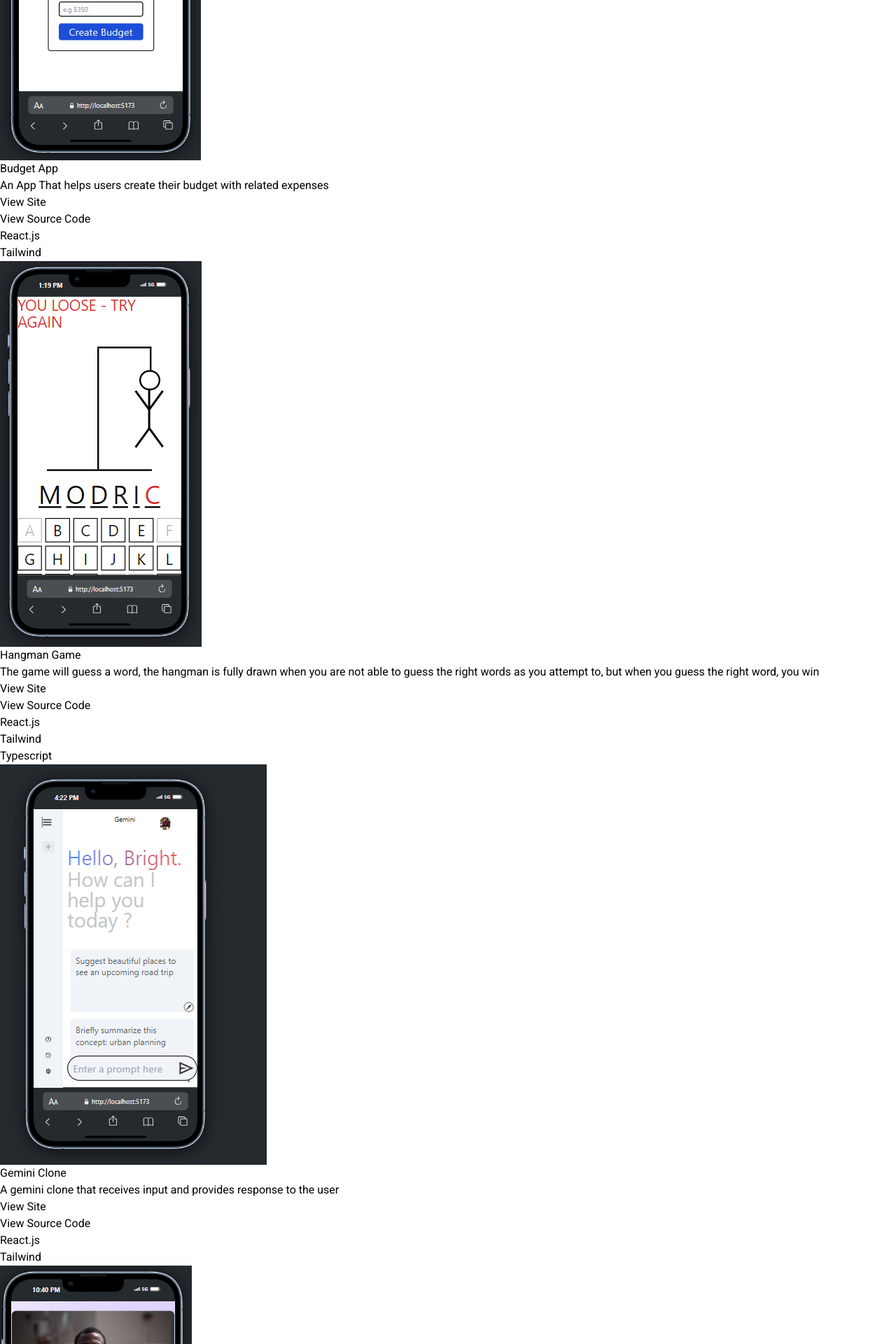
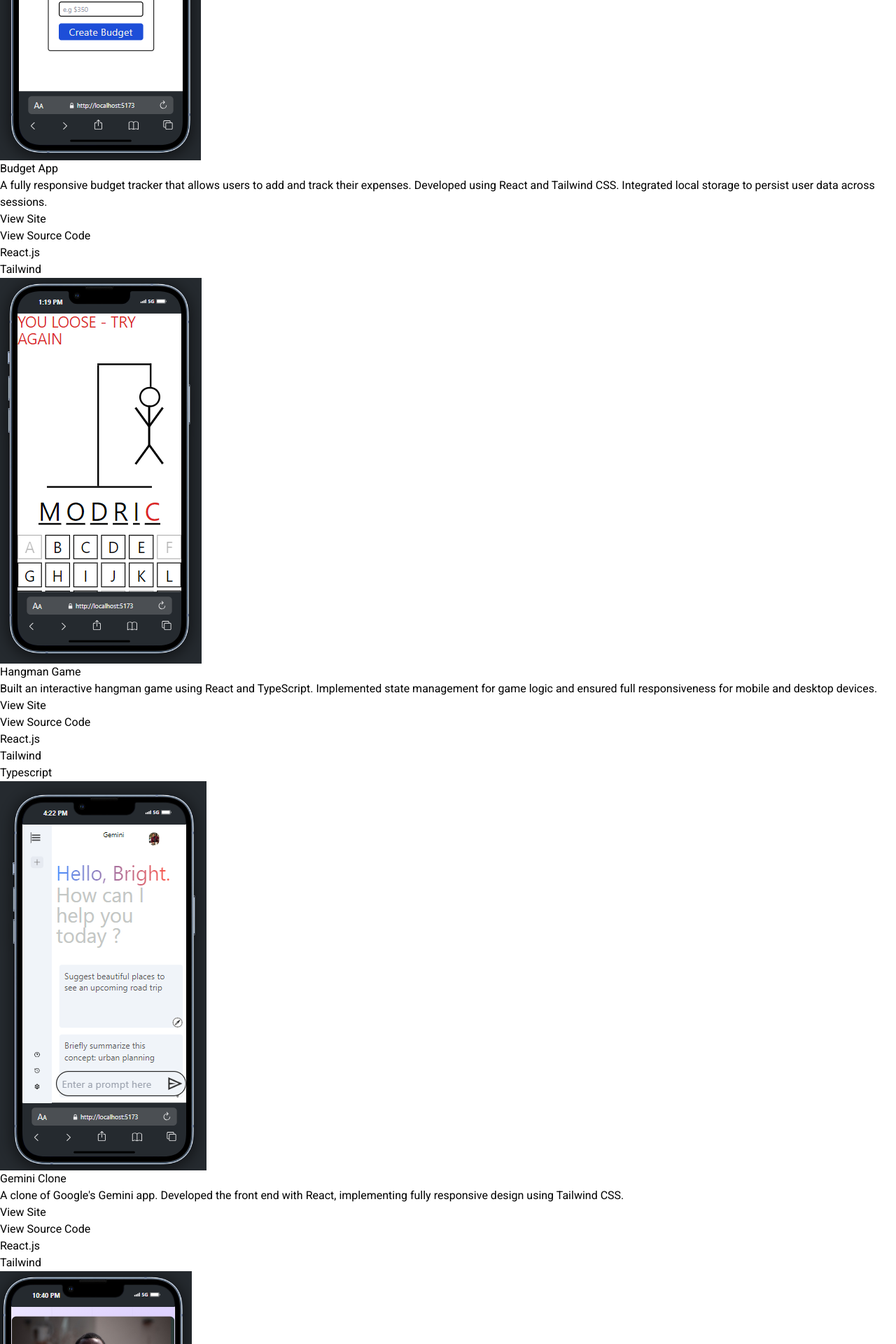
Before and after one commit to Nanor-Bright-Suka/My-Portfolio-Website, a React (Vite) app: page / in a window 1280 px wide. Shown: the part 1038-2958 px from the top of the page at 70% size. Built offline with nearby package versions, Linux system fonts and the light colour scheme.

Commit message:
Image Resizing

```diff
--- a/src/ProjectsWork.js
+++ b/src/ProjectsWork.js
@@ -1,21 +1,21 @@
 
      import Expense_Tracker from "../src/assets/Expense_Tracker.png"
-        import Gemini_Clone from "../src/assets/Gemini _Clone.png"
+        import Gemini_Clone from "../src/assets/Gemini.png"
         import Hangman_Game from "../src/assets/Hangman_Game.png"
         import Portfolio from "../src/assets/Portfolio.png"
 export  const ProjectWork = [
     {
         title: "Budget App",
         image: Expense_Tracker,
-        description: "An App That helps users create their budget with related expenses",
+        description: "A fully responsive budget tracker that allows users to add and track their expenses. Developed using React and Tailwind CSS. Integrated local storage to persist user data across sessions.",
         technologies:["React.js","Tailwind"],
-        site:"https://nanorbudgetapp.netlify.app/",
+        site:"https://budget-app-phi-two.vercel.app/",
         sourceCode: "https://github.com/Nanor-Bright-Suka/Budget-App"
     },
     {
         title: "Hangman Game",
         image: Hangman_Game,
-        description: "The game will guess a word, the hangman is fully drawn when you are not able to guess the right words as you attempt to, but when you guess the right word, you win ",
+        description: "Built an interactive hangman game using React and TypeScript. Implemented state management for game logic and ensured full responsiveness for mobile and desktop devices. ",
         technologies:["React.js","Tailwind","Typescript"],
         site:"https://nanorhangmangame.netlify.app/",
         sourceCode: "https://github.com/Nanor-Bright-Suka/Hangman-Game"
@@ -23,7 +23,7 @@
     {
         title: "Gemini Clone",
         image: Gemini_Clone,
-        description: "A gemini clone that receives input and provides response to the user",
+        description: "A clone of Google's Gemini app. Developed the front end with React, implementing fully responsive design using Tailwind CSS.",
         technologies:["React.js","Tailwind"],
         site: "https://nanorgeminiapp.netlify.app/",
         sourceCode: "https://github.com/Nanor-Bright-Suka/Gemini-Clone"
```
Also changed, not shown: src/assets/Gemini.png (added).
